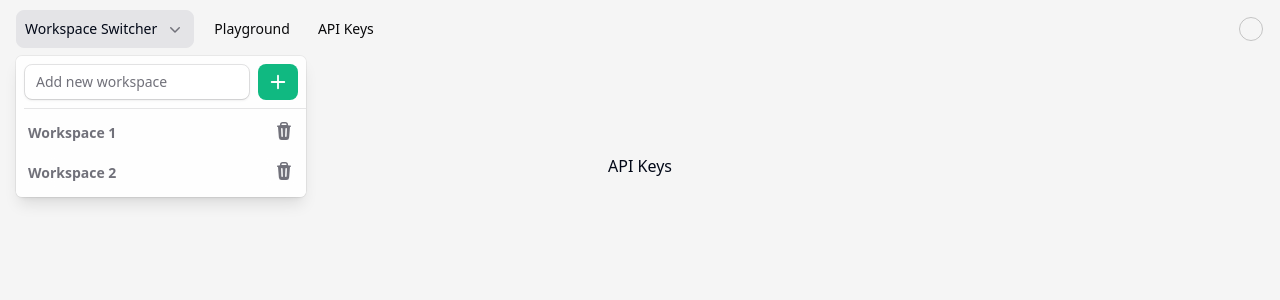
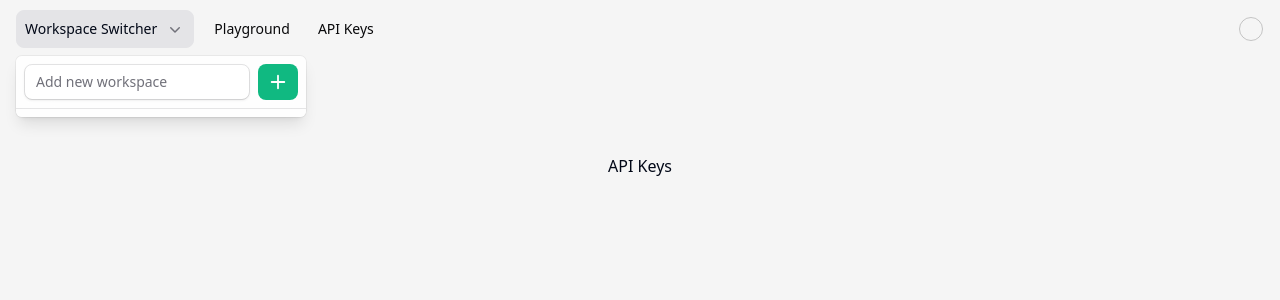
Before and after one commit to YourTechBud/inferix-ui, a Next.js app: page /api-keys in a window 1280 px wide. Both pictures are taken after a click on the button "Workspace Switcher". Shown: the top 300 px of the page. Built offline with nearby package versions, Linux system fonts and the light colour scheme.

Commit message:
Fix avatar UI and create add,delete functions for workspace
Signed-off-by: Maisha Supritee Chowdhury <maisha.sup@gmail.com>

```diff
--- a/src/app/(home)/layout.tsx
+++ b/src/app/(home)/layout.tsx
@@ -1,9 +1,11 @@
+'use client';
 import {
   ArrowRightStartOnRectangleIcon,
   ChevronDownIcon,
   PlusIcon,
   TrashIcon,
 } from '@heroicons/react/20/solid';
+import { useState } from 'react';
 
 import { Avatar } from '@/ui/components/avatar';
 import { Button } from '@/ui/components/button';
@@ -16,6 +18,7 @@ import {
   NavbarSpacer,
 } from '@/ui/components/navbar';
 import { Popover, PopoverButton, PopoverPanel } from '@/ui/components/popover';
+import { addWorkspace, deleteWorkspace } from '@/ui/widgets/navigation/helpers';
 
 interface HomeLayoutProps {
   children: React.ReactNode;
@@ -27,6 +30,8 @@ export default function HomeLayout({ children }: HomeLayoutProps) {
   const popoverIconStyles = 'h-5 w-5 fill-zinc-500 group-hover:fill-black';
   const popoverElementStyles =
     'group flex flex-row justify-between rounded-lg p-2 hover:bg-primary';
+  const [workspace, setWorkspace] = useState('');
+  const [workspaceList, setWorkspaceList] = useState<string[]>([]);
 
   return (
     <>
@@ -38,29 +43,48 @@ export default function HomeLayout({ children }: HomeLayoutProps) {
                 Workspace Switcher
                 <ChevronDownIcon className={popoverIconStyles} />
               </PopoverButton>
-              <PopoverPanel className="col-span-full ml-4 min-w-64">
-                <div className="">
+              <PopoverPanel className="ml-4 flex min-w-64 flex-col">
                 <div className="flex flex-row gap-2 rounded-lg p-2">
-                    <Input type="text" placeholder="Add new workspace" />
+                  <Input
+                    type="text"
+                    placeholder="Add new workspace"
+                    value={workspace}
+                    onChange={e => setWorkspace(e.target.value)}
+                  />
                   <Button
                     plain={true}
                     useCustomStyles={true}
                     className="inline-flex h-6 w-10 items-center justify-center rounded-lg bg-emerald-500 p-2 font-medium text-white hover:bg-emerald-600"
+                    onClick={() => {
+                      addWorkspace(
+                        workspace,
+                        workspaceList,
+                        setWorkspaceList,
+                        setWorkspace,
+                      );
+                    }}
                   >
                     <PlusIcon className="h-6 w-6 flex-shrink-0" />
                   </Button>
                 </div>
-                  <Divider className="ml-2 mr-2 w-60" />
+                <Divider className="w-full" />
+
+                <div className="flex flex-col p-1">
+                  {workspaceList.map((ws, index) => (
+                    <div key={index} className={popoverElementStyles}>
+                      <h1 className={popoverTextStyles}>{ws}</h1>
+                      <TrashIcon
+                        className={popoverIconStyles}
+                        onClick={() => {
+                          deleteWorkspace(
+                            index,
+                            workspaceList,
+                            setWorkspaceList,
+                          );
+                        }}
+                      />
                     </div>
-                <div className="flex flex-col p-1 disabled:opacity-50">
-                  <div className={popoverElementStyles}>
-                    <h1 className={popoverTextStyles}>Workspace 1</h1>
-                    <TrashIcon className={popoverIconStyles} />
-                  </div>
-                  <div className={popoverElementStyles}>
-                    <h1 className={popoverTextStyles}>Workspace 2</h1>
-                    <TrashIcon className={popoverIconStyles} />
-                  </div>
+                  ))}
                 </div>
               </PopoverPanel>
             </Popover>
@@ -71,7 +95,7 @@ export default function HomeLayout({ children }: HomeLayoutProps) {
 
           <Popover>
             <PopoverButton className="flex items-center justify-center rounded-full hover:bg-primary-hover">
-              <Avatar className="h-6 w-6" />
+              <Avatar className="h-6 w-6 rounded-full" />
             </PopoverButton>
             <PopoverPanel className="min-w-56 translate-x-[-10px] transform">
               <div className="flex flex-col p-2 text-sm font-semibold">
@@ -80,7 +104,12 @@ export default function HomeLayout({ children }: HomeLayoutProps) {
               </div>
               <Divider className="w-inherit" />
 
-              <div className={`rounded-none ${popoverElementStyles}`}>
+              <div
+                className={`rounded-none ${popoverElementStyles}`}
+                onClick={() => {
+                  //TODO
+                }}
+              >
                 <h1 className={popoverTextStyles}>Sign Out</h1>
                 <ArrowRightStartOnRectangleIcon className={popoverIconStyles} />
               </div>
--- a/src/ui/components/avatar.tsx
+++ b/src/ui/components/avatar.tsx
@@ -28,7 +28,7 @@ export function Avatar({
       className={clsx(
         className,
         // Basic layout
-        'inline-grid shrink-0 align-middle [--avatar-radius:20%] [--ring-opacity:20%] *:col-start-1 *:row-start-1',
+        'align-middle [--avatar-radius:20%] [--ring-opacity:20%] *:col-start-1 *:row-start-1',
         'outline outline-1 -outline-offset-1 outline-black/[--ring-opacity] dark:outline-white/[--ring-opacity]',
         // Add the correct border radius
         square
@@ -55,7 +55,9 @@ export function Avatar({
           </text>
         </svg>
       )}
-      {src && <img src={src} alt={alt} />}
+      {src && (
+        <img src={src} alt={alt} className="h-full w-full object-cover" />
+      )}
     </span>
   );
 }
--- /dev/null
+++ b/src/ui/widgets/navigation/helpers.ts
@@ -0,0 +1,24 @@
+export const addWorkspace = (
+  workspace: string,
+  workspaceList: string[],
+  setWorkspaceList: React.Dispatch<React.SetStateAction<string[]>>,
+  setWorkspace: React.Dispatch<React.SetStateAction<string>>,
+) => {
+  //trim is removing any extra white spaces
+  //if input is not empty then create a new workspace item
+  if (workspace.trim() !== '') {
+    //creating a new workspace array including previous workspaces and the new one & set the workspaceList array to this new array
+    setWorkspaceList([...workspaceList, workspace.trim()]);
+    setWorkspace(''); //empty the input
+  }
+};
+
+export const deleteWorkspace = (
+  index: number,
+  workspaceList: string[],
+  setWorkspaceList: React.Dispatch<React.SetStateAction<string[]>>,
+) => {
+  //filter() creates a new array with all elements that meet the conditions implemented by the provided function
+  //set the workspaceList to a new array containing all previous workspaces except for the one at the index passed in
+  setWorkspaceList(workspaceList.filter((_, i) => i !== index));
+};
```
Lines whose indentation alone changed are shown as unchanged.
